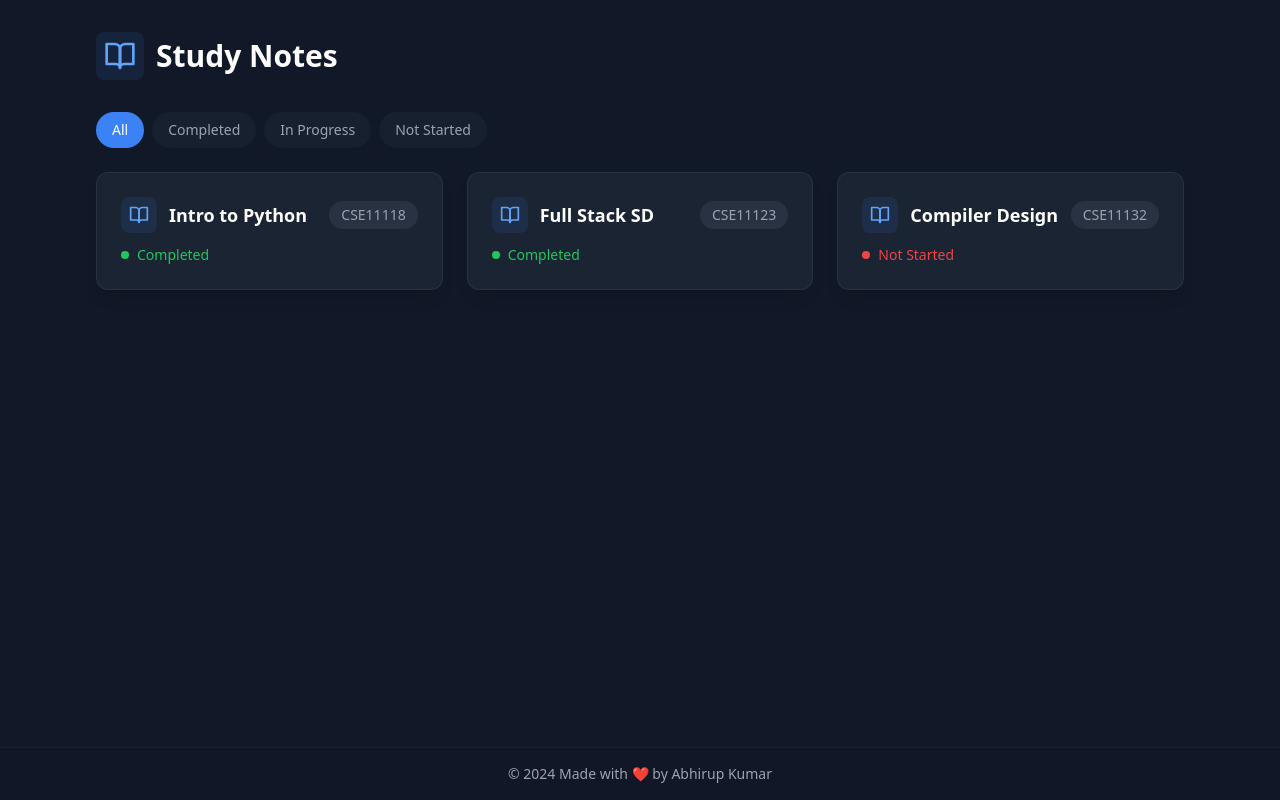
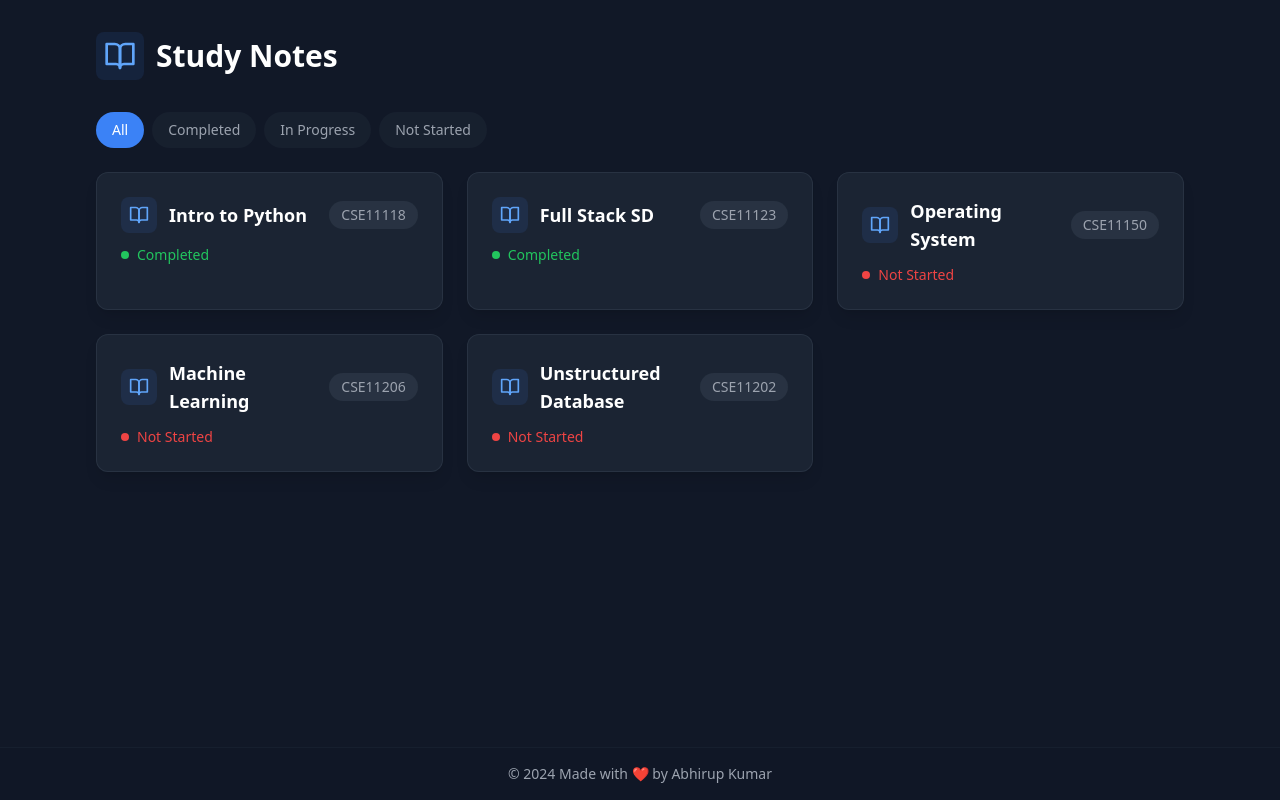
Before and after one commit to DevAdvancer/Study-notes-Viewer, a React (Vite) app: page / in a window 1280 px wide. Built offline with nearby package versions, Linux system fonts and the light colour scheme.

Commit message:
Added New Notes and

```diff
--- a/src/data/notes.ts
+++ b/src/data/notes.ts
@@ -1,7 +1,9 @@
 import { Note } from '../types'
 import pythonIntro from './markdown/python-intro.md?raw'
 import fullStack from './markdown/fullstack.md?raw'
-import compilerDesign from './markdown/compiler-design.md?raw'
+import operatingSystem from './markdown/operating-system.md?raw'
+import machineLearning from './markdown/machine-learning.md?raw'
+import unstructuredDatabase from './markdown/unstructured-database.md?raw'
 
 export const notes: Note[] = [
   {
@@ -20,9 +22,23 @@ export const notes: Note[] = [
   },
   {
       id: '3',
-      subject: 'Compiler Design',
-      subjectCode: 'CSE11132',
-      content: compilerDesign,
+      subject: 'Operating System',
+      subjectCode: 'CSE11150',
+      content: operatingSystem,
       progress: 'not-started'
+  },
+  {
+    id: '4',
+    subject: 'Machine Learning',
+    subjectCode: 'CSE11206',
+    content: machineLearning,
+    progress: 'not-started'
+  },
+  {
+    id: '5',
+    subject: 'Unstructured Database',
+    subjectCode: 'CSE11202',
+    content: unstructuredDatabase,
+    progress: 'not-started'
   }
 ];
```
Also changed, not shown: src/data/markdown/compiler-design.md (deleted), src/data/markdown/machine-learning.md (added), src/data/markdown/operating-system.md (added), src/data/markdown/unstructured-database.md (added).
